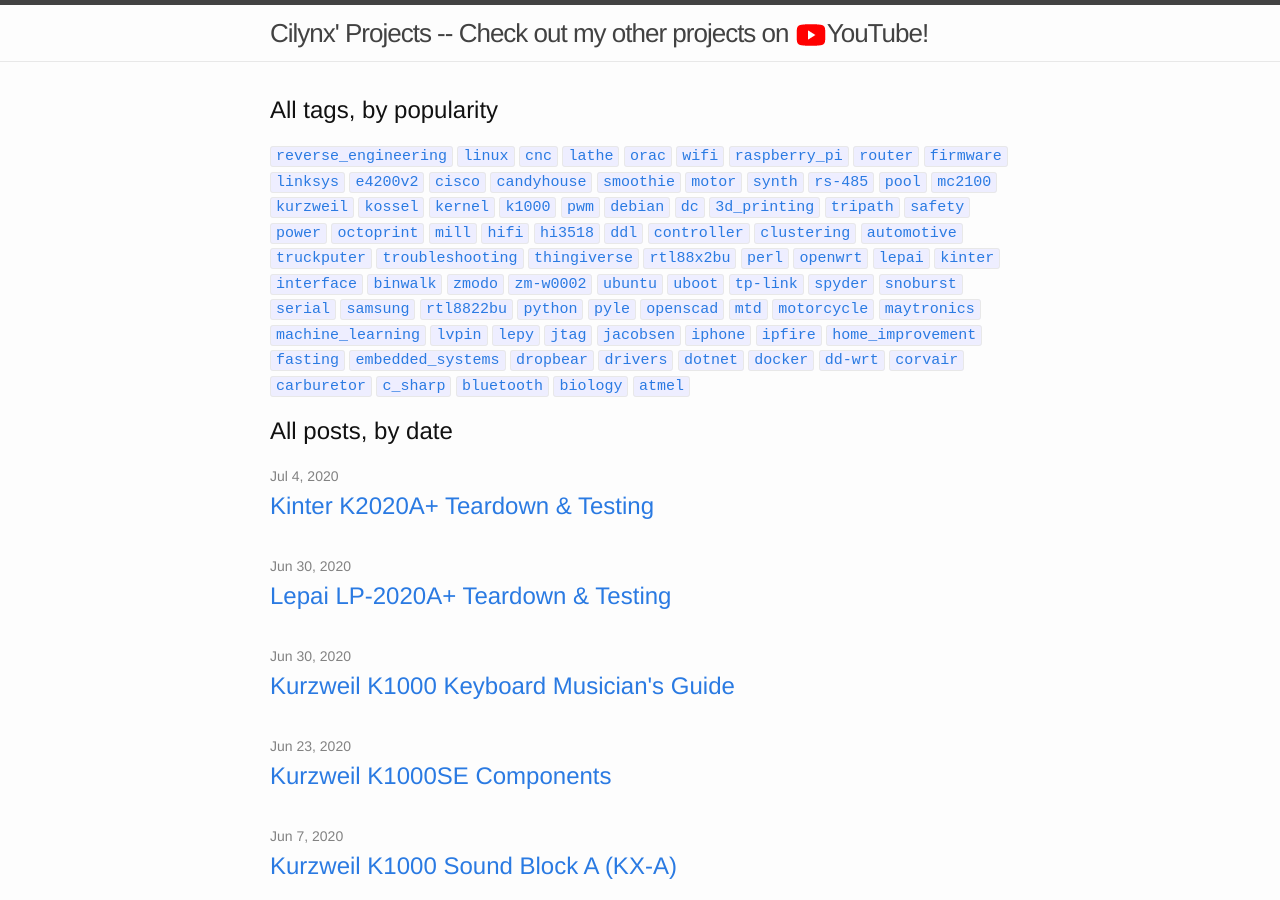
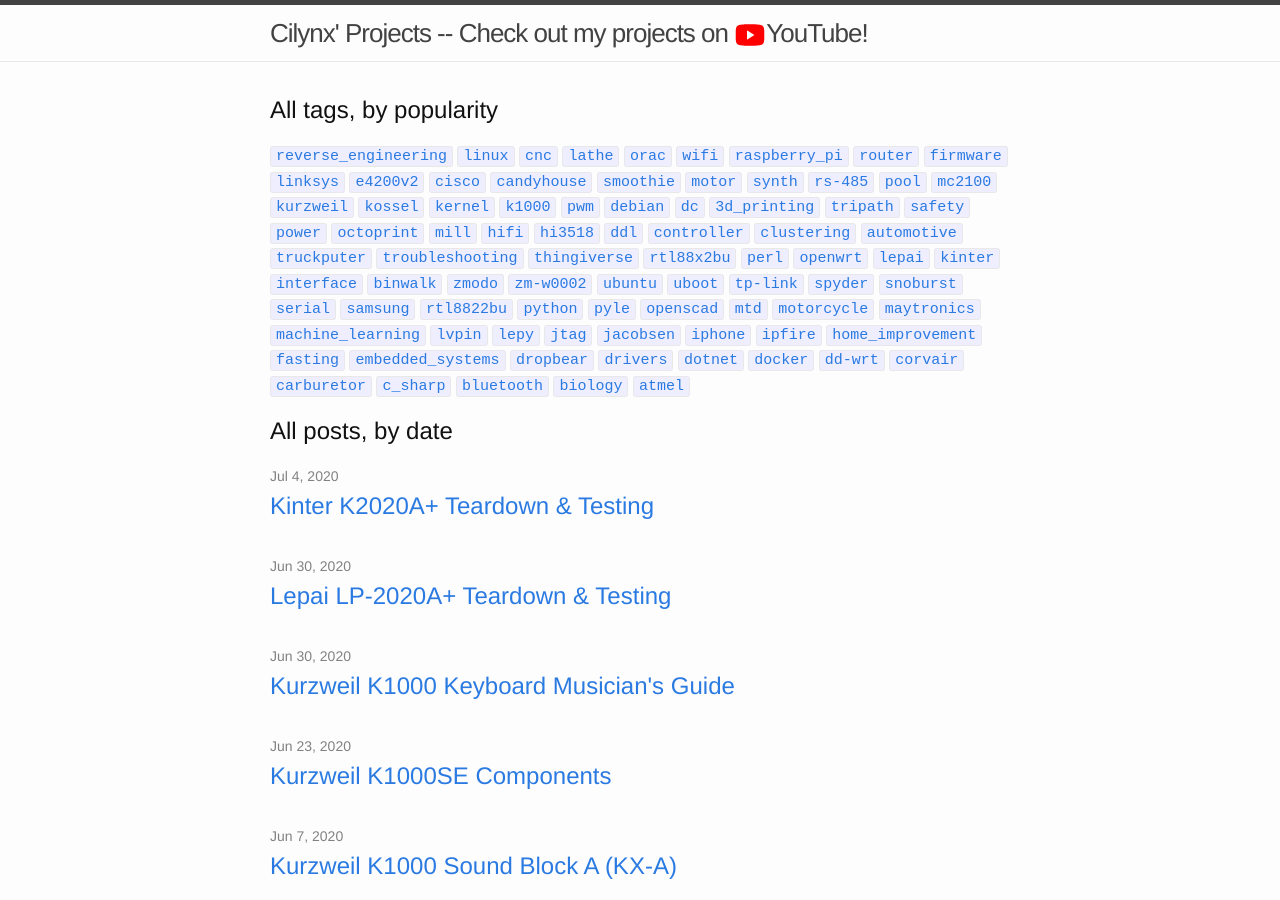
Before and after one commit to cilynx/cilynx.github.io, a Jekyll site: the page built from index.html, in a window 1280 px wide and 900 px high. Built offline with Jekyll 4.4.1, drawn with Linux system fonts in a browser that asks for light colours; a script that is not in the unit is left out; comment, search, counter and statistics services are not loaded.

Commit message:
Header verbiage update

```diff
--- a/_includes/header.html
+++ b/_includes/header.html
@@ -3,7 +3,7 @@
   <div class="wrapper">
 
     <a class="site-title" href="{{ site.baseurl }}/">{{ site.title }} -</a>
-    <a class="site-title" href="https://www.youtube.com/user/cilynx">- Check out my other projects on <img src="/assets/youtube.png"/>YouTube!</a>
+    <a class="site-title" href="https://www.youtube.com/user/cilynx">- Check out my projects on <img src="/assets/youtube.png"/>YouTube!</a>
 
     <nav class="site-nav">
       <a href="#" class="menu-icon">
```
